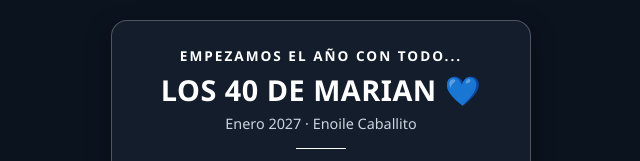
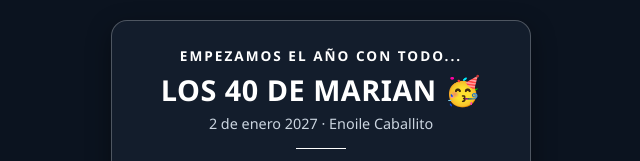
Before and after one commit to jmreimundo/cumple-marian, a plain HTML site: page index.html in a window 1280 px wide. Shown: the top 161 px of the page, without its empty margins (319-959 px from the left). Drawn offline with Linux system fonts and the light colour scheme.

Commit message:
Update index.html

```diff
--- a/index.html
+++ b/index.html
@@ -250,8 +250,8 @@
     <!-- STORY 1: Portada y Cuenta Regresiva -->
     <div class="story-card">
       <div class="greek-title">Empezamos el año con todo...</div>
-      <h1>LOS 40 DE MARIAN 💙</h1>
-      <p class="subtitle">Enero 2027 · Enoile Caballito</p>
+      <h1>LOS 40 DE MARIAN 🥳</h1>
+      <p class="subtitle">2 de enero 2027 · Enoile Caballito</p>
 
       <div class="divider"></div>
 
```
